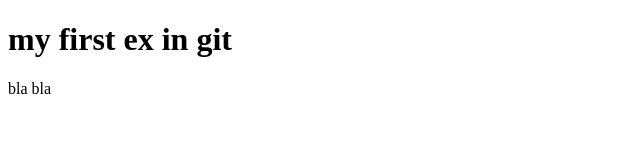
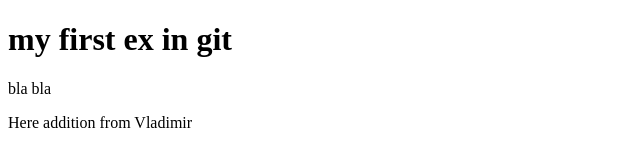
Before and after one commit to irisbn42/first-progect-1, a plain HTML site: page index.html in a window 1280 px wide. Shown: the whole page, without its empty margins (0-640 px from the left). Drawn offline with Linux system fonts and the light colour scheme.

Commit message:
V add "Here..."

```diff
--- a/index.html
+++ b/index.html
@@ -11,7 +11,9 @@
     <div  class=“student-owner" > bla bla
 
     </div>
-    <div class="student-contributor"></div>
+    <div class="student-contributor">
+        <p>  Here addition from Vladimir</p>
+    </div>
 
 </body>
 </html>
```
